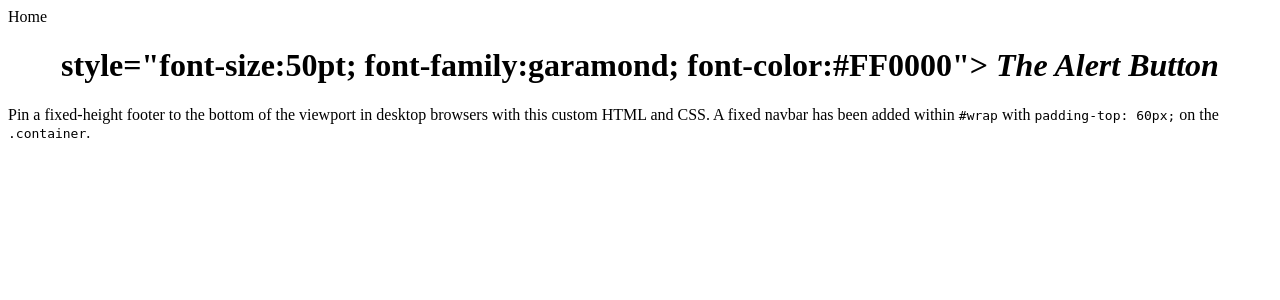
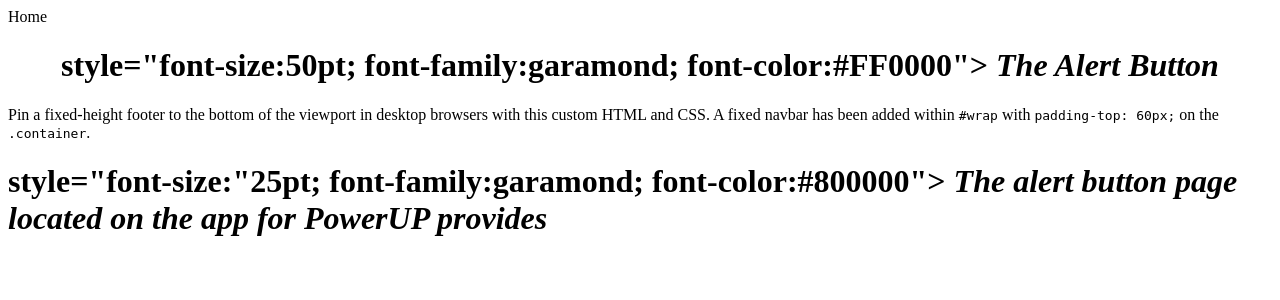
Before and after one commit to westonjackson/Power-Up, a Flask app: template templates/alertbutton.html in a window 1280 px wide. Shown: the top 300 px of the page. Run offline with Flask 2, Linux system fonts and the light colour scheme; the template is opened without the code that fills it, so the values that code supplies are empty.

Commit message:
Update alertbutton.html

```diff
--- a/templates/alertbutton.html
+++ b/templates/alertbutton.html
@@ -6,4 +6,8 @@
   </div>
   <p class="lead">Pin a fixed-height footer to the bottom of the viewport in desktop browsers with this custom HTML and CSS. A fixed navbar has been added within <code>#wrap</code> with <code>padding-top: 60px;</code> on the <code>.container</code>.</p>
 
+<p align="center">
+  <h1> style="font-size:"25pt; font-family:garamond; font-color:#800000"> <i><b> The alert button page located on the app for PowerUP provides </b>
+</p>
+
   {% endblock %}
```
